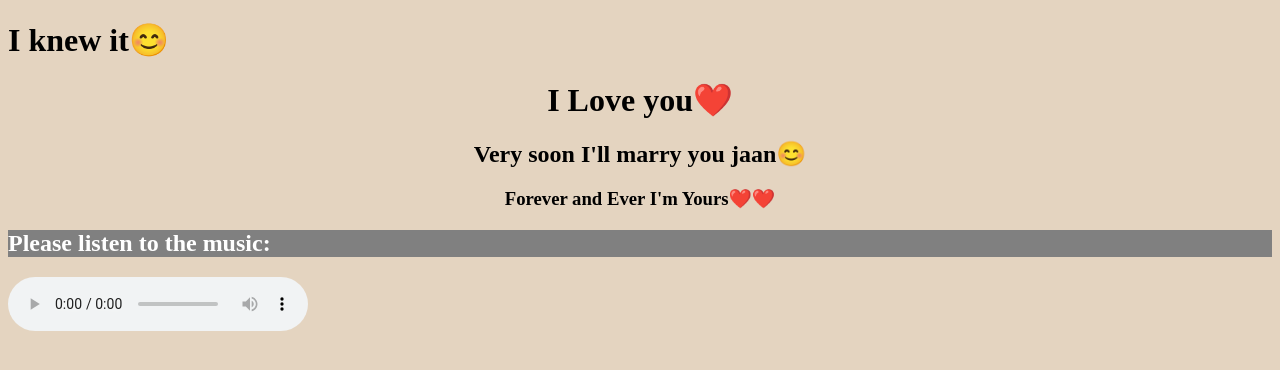
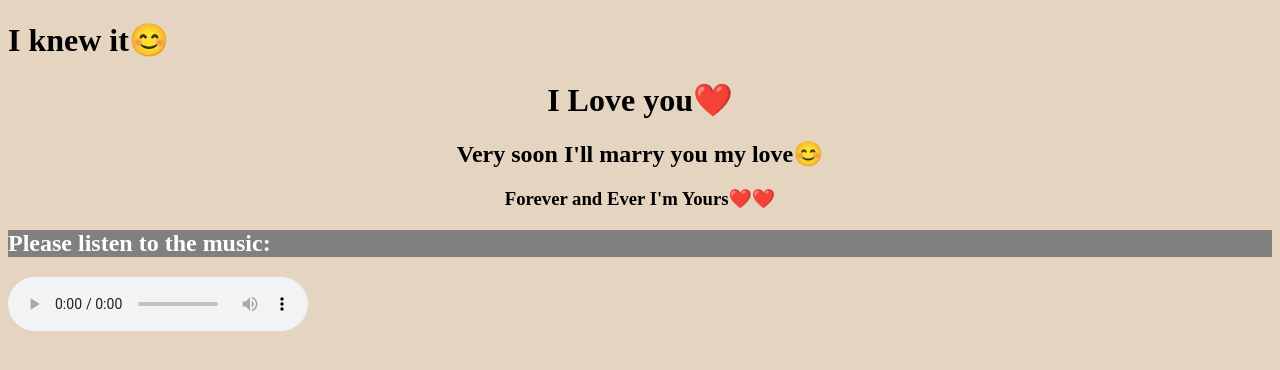
Before and after one commit to rohsingh26/shwetabirthday, a plain HTML site: page public/yes.html in a window 1280 px wide. Drawn offline with Linux system fonts and the light colour scheme.

Commit message:
Update yes.html

```diff
--- a/public/yes.html
+++ b/public/yes.html
@@ -9,7 +9,7 @@
     <h1>I knew it😊</h1>
 
  <center>   <h1>I Love you❤️</h1>
-    <h2>Very soon I'll marry you jaan😊</h2>
+    <h2>Very soon I'll marry you my love😊</h2>
     <h3>Forever and Ever I'm Yours❤️❤️</h3> </center>
     <h2 style="background: grey ; color: white;">Please listen to the music:</h2>
     <audio controls autoplay loop src="../assets/audio.m4a" />
```
